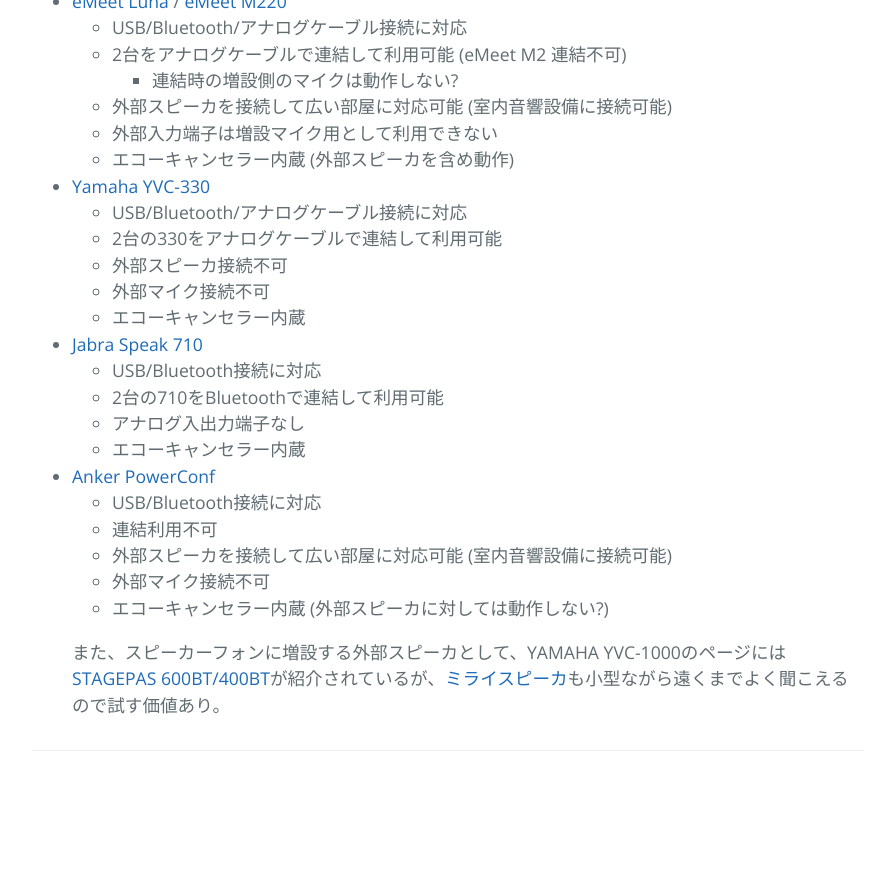
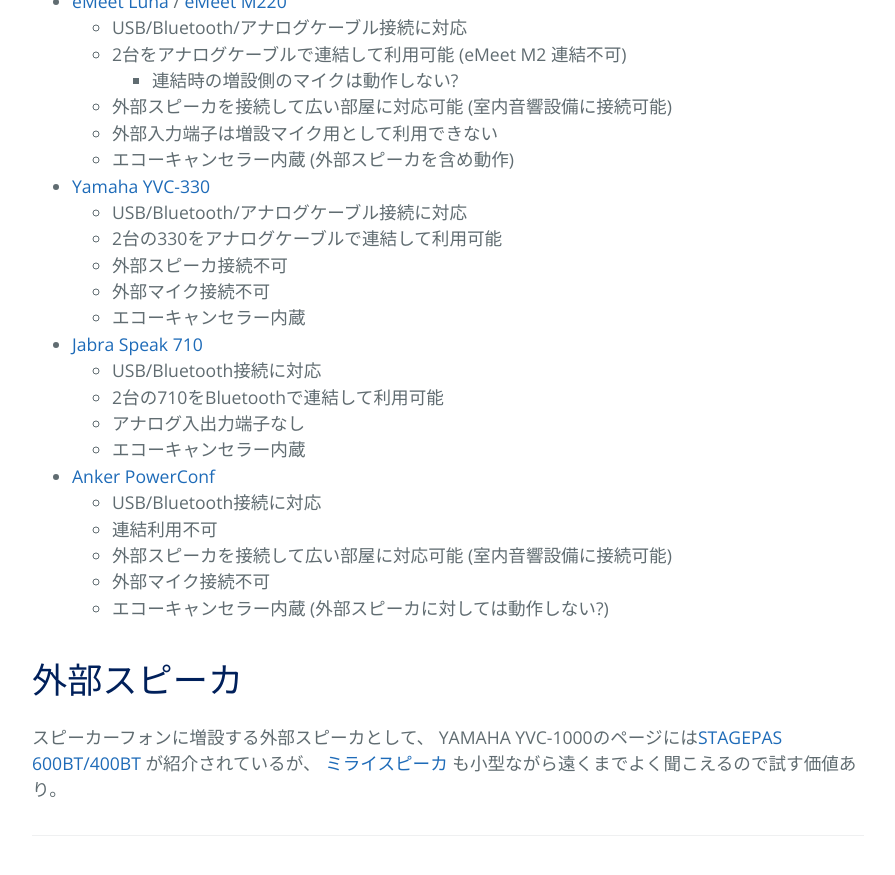
Before and after one commit to kyoto-u/online-edu, a Jekyll site: the page built from zoom-speaker-phones.md, in a window 1280 px wide and 900 px high, scrolled down 1152 px. Shown: the top 875 px of the window, without its empty margins (192-1087 px from the left). Built offline with Jekyll 4.4.1, drawn with Linux system fonts in a browser that asks for light colours; before the commit the page ends 1967 px from its top, so only the background shows below that.

Commit message:
Update zoom-speaker-phones.md

```diff
--- a/zoom-speaker-phones.md
+++ b/zoom-speaker-phones.md
@@ -60,4 +60,10 @@ title: スピーカーフォン情報
   - 外部マイク接続不可
   - エコーキャンセラー内蔵 (外部スピーカに対しては動作しない?)
 
-  また、スピーカーフォンに増設する外部スピーカとして、YAMAHA YVC-1000のページには[STAGEPAS 600BT/400BT](https://jp.yamaha.com/products/proaudio/pa_systems/stagepas_400bt_600bt/index.html)が紹介されているが、[ミライスピーカ](https://soundfun.co.jp/)も小型ながら遠くまでよく聞こえるので試す価値あり。
+# 外部スピーカ
+
+スピーカーフォンに増設する外部スピーカとして、
+YAMAHA YVC-1000のページには[STAGEPAS 600BT/400BT](https://jp.yamaha.com/products/proaudio/pa_systems/stagepas_400bt_600bt/index.html)
+が紹介されているが、
+[ミライスピーカ](https://soundfun.co.jp/)
+も小型ながら遠くまでよく聞こえるので試す価値あり。
```
